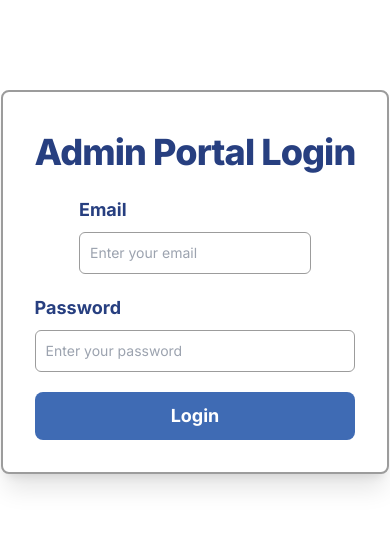
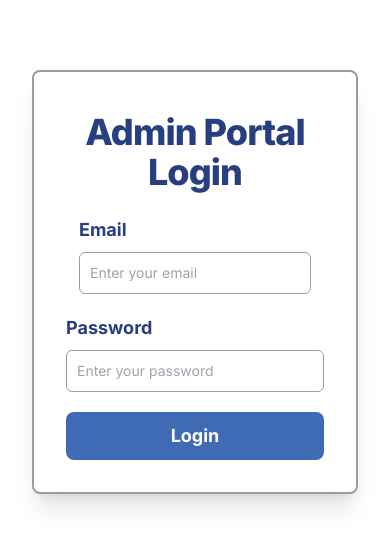
Before and after one commit to briannval/Ennovate-Portal-2024, a Next.js app: page /login in a window 390 px wide. Shown: the part 180-724 px from the top of the page. Built offline with nearby package versions, Linux system fonts and the light colour scheme; no server answers.

Commit message:
Login page responsiveness

```diff
--- a/src/app/(pages)/(main)/(auth)/login/page.tsx
+++ b/src/app/(pages)/(main)/(auth)/login/page.tsx
@@ -46,7 +46,7 @@ export default function LoginForm() {
   };
 
   return (
-    <div className="h-full flex items-center justify-center bg-white">
+    <div className="h-full flex items-center justify-center bg-white mx-8">
       <form
         onSubmit={handleSubmit(onSubmit)}
         className="max-w-xl w-full bg-white p-8 border-2 border-ennovate-gray shadow-xl rounded-lg"
```
